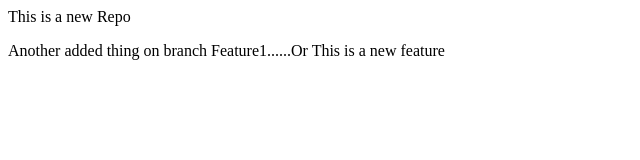
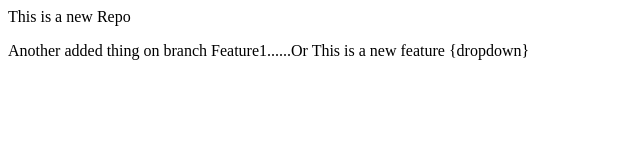
Before and after one commit to ABHAYKR27/localrepo, a plain HTML site: page index.html in a window 1280 px wide. Shown: the full height of the page, 0-640 px from the left. Drawn offline with Linux system fonts and the light colour scheme.

Commit message:
Add dropdown

```diff
--- a/index.html
+++ b/index.html
@@ -1,2 +1,2 @@
 <p>This is a new Repo</p>
-<p>Another added thing on branch Feature1......Or This is a new feature</p>
+<p>Another added thing on branch Feature1......Or This is a new feature {dropdown}</p>
```
